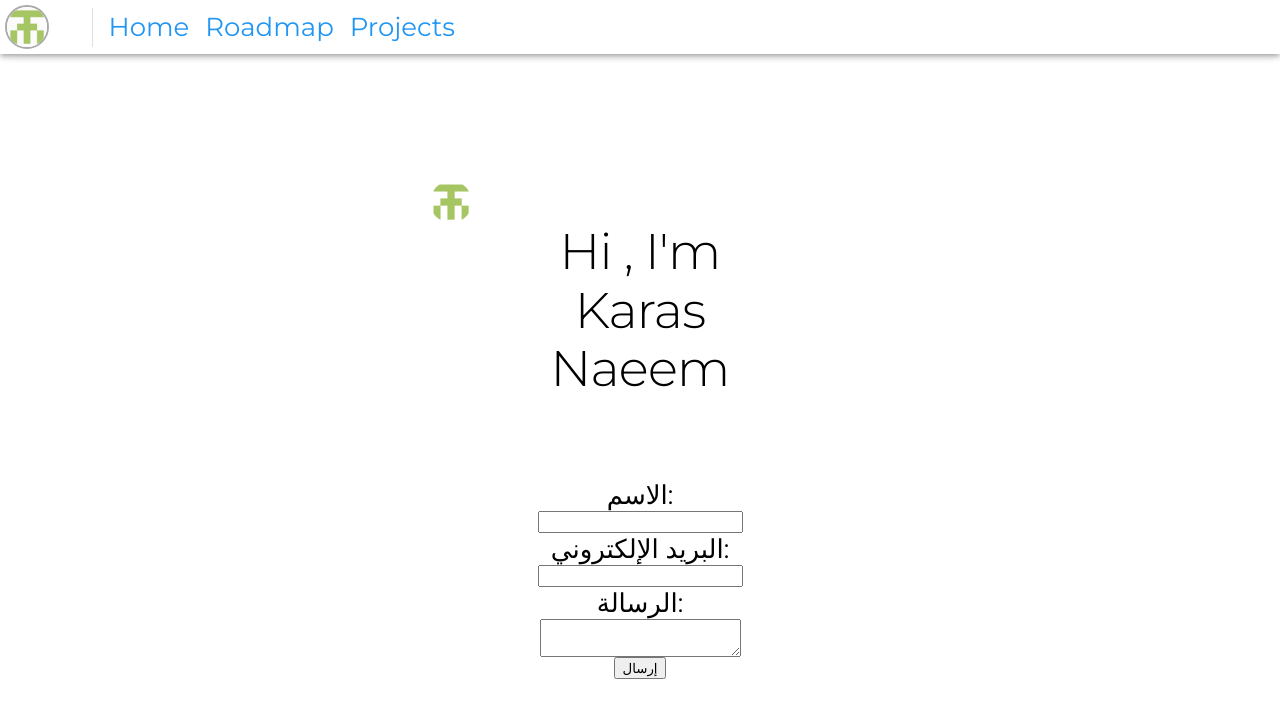
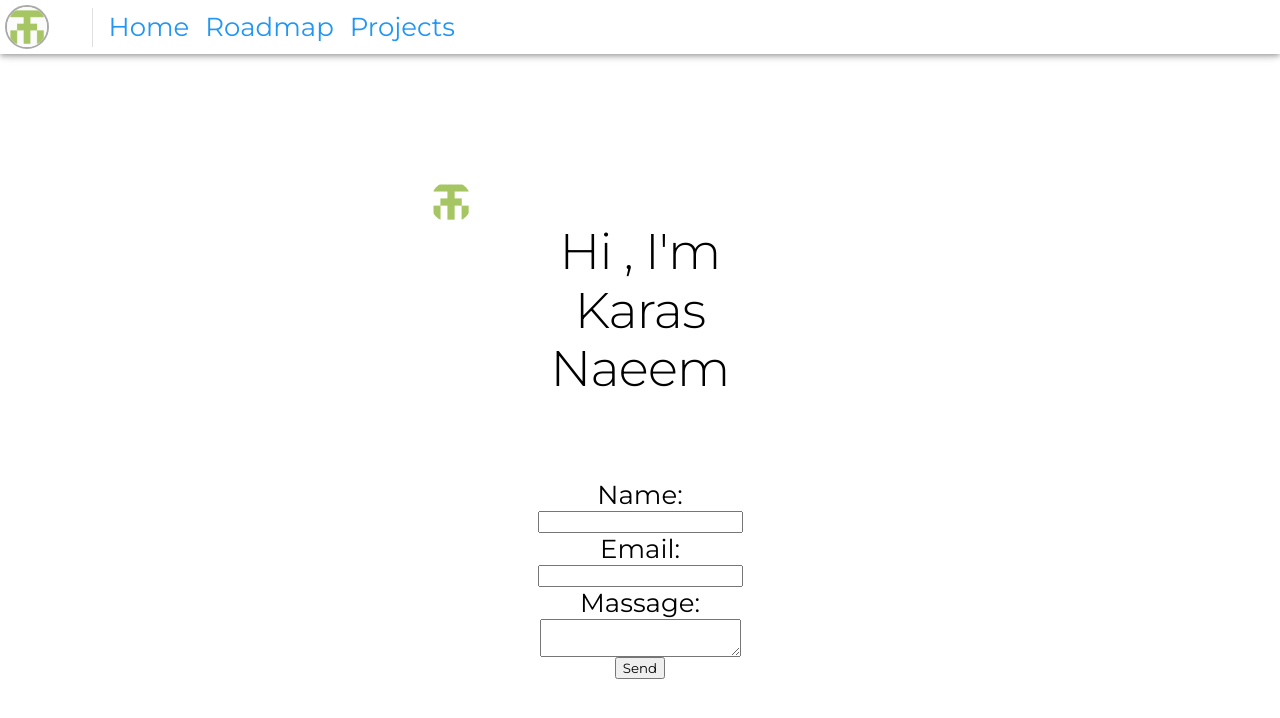
Before and after one commit to karas-naeem/portfolio, a React (Create React App) app: page / in a window 1280 px wide. Shown: the top 718 px of the page. Built offline with nearby package versions, Linux system fonts and the light colour scheme.

Commit message:
fix: update labels in reCaptcha form to English and adjust structure

```diff
--- a/public/index.html
+++ b/public/index.html
@@ -25,7 +25,8 @@
       Learn how to configure a non-root public URL by running `npm run build`.
     -->
     <meta name="viewport" content="width=device-width, initial-scale=1.0">
-    <title>my portofilo</title>
+    <script src="https://www.google.com/recaptcha/enterprise.js" async defer></script>
+    <title>my portfolio</title>
   </head>
   <body>
     <noscript>You need to enable JavaScript to run this app.</noscript>
--- a/src/reCaptcha.js
+++ b/src/reCaptcha.js
@@ -11,23 +11,18 @@ export default function ReCaptcha() {
   return (
     <div>
       <form id="contact-form" action="/contact" method="POST" style={{ display: 'flex', flexDirection:"column" , justifyContent: 'center', alignItems: 'center' }}>
-        <label htmlFor="name">الاسم:</label>
+        <label htmlFor="name">name:</label>
         <input type="text" name="name" required />
 
-        <label htmlFor="email">البريد الإلكتروني:</label>
+        <label htmlFor="email">email:</label>
         <input type="email" name="email" required />
 
-        <label htmlFor="message">الرسالة:</label>
+        <label htmlFor="message">massage:</label>
         <textarea name="message" required></textarea>
 
-        <button
-          className="g-recaptcha"
-          data-sitekey={siteKey}
-          data-callback="onSubmit"
-          data-action="submit"
-        >
-          إرسال
-        </button>
+        <div class="g-recaptcha" data-sitekey={siteKey} data-action="LOGIN"></div>
+
+        <input type="submit" value="send" />
       </form>
 
       <script src="https://www.google.com/recaptcha/api.js" async defer></script>
```
